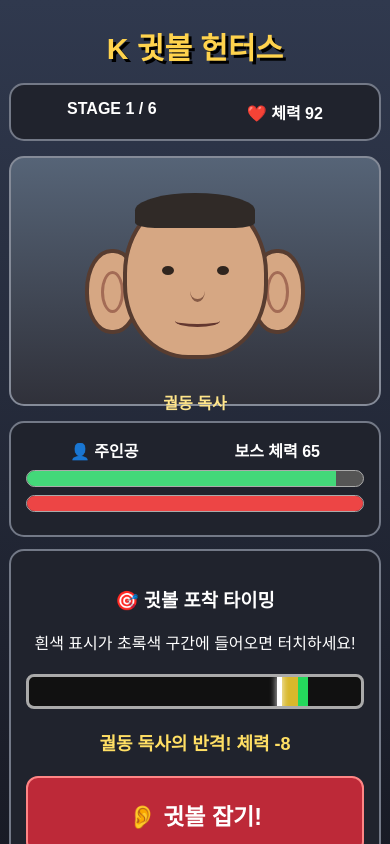
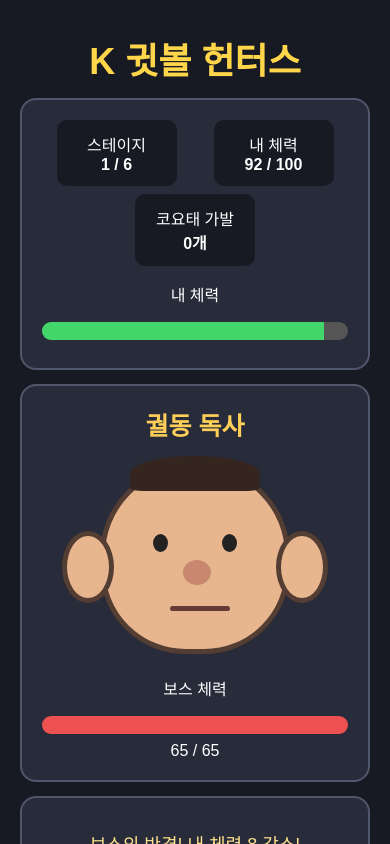
Before and after one commit to parkdaein/Guitbol, a plain HTML site: page index.html in a window 390 px wide. Both pictures are taken after a click on the button "게임 시작". Shown: the top 844 px of the page. Drawn offline with Linux system fonts and the light colour scheme.

Commit message:
Update index.html

```diff
--- a/index.html
+++ b/index.html
@@ -3,126 +3,86 @@
 <html lang="ko">
 <head>
 <meta charset="UTF-8">
-<meta name="viewport" content="width=device-width, initial-scale=1">
+<meta name="viewport" content="width=device-width, initial-scale=1.0">
 <title>K 귓볼 헌터스</title>
 <style>
 *{box-sizing:border-box}
 body{
   margin:0;background:#171923;color:white;
   font-family:Arial,"Malgun Gothic",sans-serif;
- text-align:center;user-select:none
+  text-align:center
 }
-#game{
- max-width:850px;min-height:100vh;margin:auto;padding:15px;
- background:linear-gradient(#30394e,#171923);
+#game{max-width:760px;margin:auto;padding:20px}
+h1{color:#ffd54a;font-size:36px;margin:12px 0}
+h2{color:#ffd54a}
+.panel{
+  background:#272b3a;border:2px solid #51576b;
+  border-radius:16px;padding:20px;margin:14px 0
 }
-h1{
- color:#ffd34d;font-size:clamp(30px,7vw,52px);
- text-shadow:3px 3px #000;margin:15px 0
+button{
+  border:0;border-radius:12px;padding:14px 20px;
+  font-size:17px;font-weight:bold;cursor:pointer;
+  margin:6px;background:#ffd54a;color:#222
 }
-h2{color:#ffd34d}
-button{
- border:2px solid #aaa;border-radius:12px;
- padding:14px 20px;font-size:17px;font-weight:bold;
- color:white;background:#424b61;cursor:pointer;
- touch-action:manipulation
-}
-button:disabled{opacity:.4}
-.primary{background:#bd2938;border-color:#ff8585;font-size:22px}
-.panel{
- background:#20232d;border:2px solid #737987;
- border-radius:15px;padding:15px;margin:12px 0
-}
-.hidden{display:none!important}
-.status{
- display:flex;justify-content:space-around;
- flex-wrap:wrap;gap:8px;font-weight:bold
-}
-.bar{
- height:17px;background:#555;border:1px solid #aaa;
- border-radius:20px;overflow:hidden;margin:8px 0
-}
-.fill{height:100%;background:#43d879;width:100%;transition:width .2s}
-.enemyfill{background:#ed4545}
-.arena{
- min-height:275px;background:linear-gradient(#566477,#30313a);
- border:2px solid #858b98;border-radius:15px;
- display:flex;align-items:center;justify-content:center;
- margin:15px 0;position:relative
-}
-.face{
- position:relative;width:220px;height:225px;
- display:flex;align-items:center;justify-content:center
-}
-.head{
- position:absolute;width:145px;height:165px;
- background:#d6a783;border:4px solid #573c30;
- border-radius:48% 48% 45% 45%;
- top:25px;z-index:2
+button:disabled{background:#666;color:#aaa;cursor:not-allowed}
+.hidden{display:none}
+.status{display:flex;justify-content:space-around;gap:8px;flex-wrap:wrap}
+.stat{background:#171923;padding:12px;border-radius:10px;min-width:120px}
+.bar{height:18px;background:#555;border-radius:20px;overflow:hidden;margin:8px 0}
+.fill{height:100%;width:100%;background:#42d66b;transition:width .2s}
+.enemyFill{background:#ed5151}
+#bossArea{padding:20px}
+#face{
+  position:relative;width:190px;height:190px;margin:22px auto;
+  background:#e7b58e;border:5px solid #543d32;border-radius:48% 48% 45% 45%;
 }
 .ear{
- position:absolute;width:55px;height:85px;
- background:#d6a783;border:4px solid #573c30;
- border-radius:48%;top:80px;z-index:1
+  position:absolute;top:62px;width:52px;height:72px;
+  background:#e7b58e;border:5px solid #543d32;border-radius:50%;
 }
-.ear.left{left:0}
-.ear.right{right:0}
-.inner{
- position:absolute;width:23px;height:42px;
- border:3px solid #a36b55;border-radius:50%;
- top:18px;left:12px
+.ear.left{left:-43px}
+.ear.right{right:-43px}
+.eye{
+  position:absolute;top:65px;width:15px;height:18px;
+  background:#222;border-radius:50%
 }
-.eye{
- position:absolute;top:68px;width:12px;height:9px;
- background:#30251e;border-radius:50%
-}
-.eye.left{left:35px}
-.eye.right{right:35px}
+.eye.left{left:48px}.eye.right{right:48px}
 .nose{
- position:absolute;left:63px;top:82px;
- width:15px;height:22px;border-bottom:3px solid #875b46;
- border-radius:50%
+  position:absolute;top:91px;left:78px;width:28px;height:25px;
+  background:#c98770;border-radius:50%
 }
 .mouth{
- position:absolute;left:48px;top:117px;
- width:45px;height:12px;border-bottom:3px solid #63372f;
- border-radius:50%
+  position:absolute;top:137px;left:65px;width:60px;height:5px;
+  background:#633b34;border-radius:10px
 }
 .hair{
- position:absolute;top:-5px;left:8px;width:120px;height:35px;
- background:#302a27;border-radius:60% 60% 20% 20%
+  position:absolute;top:-13px;left:25px;width:130px;height:35px;
+  background:#34251f;border-radius:50% 50% 10% 10%
 }
-.face-name{
- position:absolute;bottom:-20px;font-weight:bold;
- color:#ffe58a;z-index:4
+#bossName{font-size:25px;font-weight:bold;color:#ffcf58}
+#message{min-height:32px;color:#ffe28b;font-size:18px;margin:12px}
+#timingArea{margin:20px auto;max-width:420px}
+#gauge{
+  height:28px;background:#444;border-radius:20px;
+  position:relative;overflow:hidden;border:2px solid #aaa
 }
-.gauge{
- height:35px;background:#111;border:3px solid #aaa;
- border-radius:8px;position:relative;overflow:hidden;
- margin:20px 0
+#goodZone{
+  position:absolute;left:76%;width:15%;height:100%;
+  background:rgba(255,210,40,.5)
 }
-.good{
- position:absolute;left:76%;width:8%;height:100%;
- background:#d9b82b
+#perfectZone{
+  position:absolute;left:81%;width:4%;height:100%;
+  background:#35dc72
 }
-.perfect{
- position:absolute;left:81%;width:3%;height:100%;
- background:#25d85c
+#marker{
+  position:absolute;left:0%;top:0;width:5px;height:100%;
+  background:white;box-shadow:0 0 8px white
 }
-.marker{
- position:absolute;left:0;top:-2px;width:5px;height:35px;
- background:white;box-shadow:0 0 7px white
-}
-#message{
- min-height:35px;color:#ffdf64;font-weight:bold;
- font-size:18px;margin:12px
-}
-#touchButton{width:100%;padding:20px;font-size:23px}
-.reward{color:#ffe45b;font-size:24px;font-weight:bold}
-@media(max-width:500px){
- #game{padding:9px}
- .arena{min-height:250px}
-}
+#attackBtn{background:#ff6b58;color:white;font-size:21px}
+#itemBtn{background:#6bc7ff;color:#102d42}
+#cooldownText{font-size:14px;color:#aaa;min-height:20px}
+.itemInfo{color:#83d5ff;font-size:18px;font-weight:bold}
+.small{font-size:13px;color:#bbb}
 </style>
 </head>
 <body>
@@ -131,250 +91,385 @@ button:disabled{opacity:.4}
   <section id="titleScreen">
     <h1>K 귓볼 헌터스</h1>
     <div class="panel">
-<h2>귓볼의 전설이 시작된다</h2>
-<p>여섯 명의 강력한 보스가 기다리고 있습니다.</p>
-<p>타이밍에 맞춰 화면을 터치해 귓볼을 공략하세요!</p>
-<p>체력이 모두 소진되면 인사위원회에 회부됩니다.</p>
-<div style="font-size:65px">👂 🎯 👂</div>
+      <h2>귓볼을 사수하라!</h2>
+      <p>타이밍에 맞춰 귓볼을 공격하고<br>6명의 보스를 모두 제압하세요.</p>
+      <p>체력이 0이 되면 지콜로와의 면담이 시작됩니다.</p>
+      <button onclick="startGame()">게임 시작</button>
     </div>
-<button class="primary" onclick="startGame()">게임 시작</button>
   </section>
 
   <section id="battleScreen" class="hidden">
     <h1>K 귓볼 헌터스</h1>
-<div class="panel status">
-<span id="stageText">STAGE 1</span>
-<span>❤️ 체력 <span id="hpText">100</span></span>
+
+    <div class="panel">
+      <div class="status">
+        <div class="stat">스테이지<br><strong id="stageText">1 / 6</strong></div>
+        <div class="stat">내 체력<br><strong id="playerHpText">100 / 100</strong></div>
+        <div class="stat">코요태 가발<br><strong id="itemCount">0개</strong></div>
       </div>
 
-<div class="arena">
-<div>
-<div class="face">
-<div class="ear left"><div class="inner"></div></div>
-<div class="ear right"><div class="inner"></div></div>
-<div class="head">
+      <p>내 체력</p>
+      <div class="bar"><div id="playerHpBar" class="fill"></div></div>
+    </div>
+
+    <div class="panel" id="bossArea">
+      <div id="bossName">궐동 독사</div>
+      <div id="face">
         <div class="hair"></div>
+        <div class="ear left"></div>
+        <div class="ear right"></div>
         <div class="eye left"></div>
         <div class="eye right"></div>
         <div class="nose"></div>
         <div class="mouth"></div>
       </div>
-<div class="face-name" id="bossName">궐동 독사</div>
-</div>
-</div>
+      <p>보스 체력</p>
+      <div class="bar"><div id="bossHpBar" class="fill enemyFill"></div></div>
+      <div id="bossHpText">65 / 65</div>
     </div>
 
     <div class="panel">
-<div class="status">
-<span>👤 주인공</span>
-<span id="bossHpText">보스 체력</span>
+      <div id="message">타이밍에 맞춰 귓볼을 공격하세요!</div>
+      <div id="timingArea">
+        <div id="gauge">
+          <div id="goodZone"></div>
+          <div id="perfectZone"></div>
+          <div id="marker"></div>
         </div>
-<div class="bar"><div class="fill" id="playerBar"></div></div>
-<div class="bar"><div class="fill enemyfill" id="bossBar"></div></div>
+        <p class="small">초록색 구간: PERFECT / 노란색 구간: GOOD</p>
       </div>
 
-<div class="panel">
-<h3>🎯 귓볼 포착 타이밍</h3>
-<p>흰색 표시가 초록색 구간에 들어오면 터치하세요!</p>
-<div class="gauge">
-<div class="good"></div>
-<div class="perfect"></div>
-<div class="marker" id="marker"></div>
-</div>
-<div id="message">타이밍을 기다리세요!</div>
-<button id="touchButton" class="primary" onclick="attack()">👂 귓볼 잡기!</button>
+      <button id="attackBtn" onclick="attack()">귓볼 공격!</button>
+      <div id="cooldownText">공격 준비 완료</div>
+      <br>
+      <button id="itemBtn" onclick="useItem()">코요태 가발 사용</button>
+      <p class="itemInfo">보유 수량: <span id="itemCount2">0</span>개</p>
     </div>
   </section>
 
   <section id="clearScreen" class="hidden">
+    <div class="panel">
       <h1>STAGE CLEAR!</h1>
-<div class="panel">
-<h2 id="clearName">보스 격파!</h2>
-<p class="reward">보스의 귓볼을 제압했습니다!</p>
-<p id="clearText"></p>
+      <h2 id="clearBossName"></h2>
+      <p>보스를 제압했습니다!</p>
+      <p class="itemInfo">코요태 가발 3개를 획득했습니다.</p>
+      <button onclick="nextStage()">다음 스테이지</button>
     </div>
-<button class="primary" onclick="nextStage()">다음 스테이지</button>
   </section>
 
-<section id="gameOverScreen" class="hidden">
+  <section id="interviewScreen" class="hidden">
+    <div class="panel">
       <h1>GAME OVER</h1>
-<div class="panel">
-<div style="font-size:75px">📋</div>
-<h2>인사위원회 회부!</h2>
-<p>주인공의 체력이 모두 소진되었습니다.</p>
-<p>인사위원회에서 최종 처분을 기다리세요...</p>
+      <h2>지콜로와의 면담</h2>
+      <p>체력이 모두 소진되었습니다.</p>
+      <p>지콜로와의 면담을 피할 수 없습니다.</p>
+      <div style="font-size:70px;margin:20px">📋</div>
+      <p>지콜로: "잠깐 이야기 좀 하시죠."</p>
+      <button onclick="startGame()">다시 도전하기</button>
+      <button onclick="showTitle()">타이틀로</button>
     </div>
-<button class="primary" onclick="startGame()">재도전</button>
-<button onclick="showTitle()">타이틀로</button>
   </section>
 
   <section id="endingScreen" class="hidden">
+    <div class="panel">
       <h1>ALL CLEAR!</h1>
-<div class="panel">
-<div style="font-size:75px">🏆</div>
-<h2>전설의 귓볼 헌터!</h2>
-<p>여섯 명의 보스를 모두 제압했습니다.</p>
-<p>인사위원회 회부를 피했습니다!</p>
+      <h2>귓볼 헌터 마스터</h2>
+      <p>6명의 보스를 모두 제압했습니다!</p>
+      <p>전설의 귓볼 헌터가 되셨습니다.</p>
+      <div style="font-size:70px;margin:20px">🏆</div>
+      <button onclick="startGame()">다시 플레이</button>
+      <button onclick="showTitle()">타이틀로</button>
     </div>
-<button class="primary" onclick="startGame()">다시 플레이</button>
-<button onclick="showTitle()">타이틀로</button>
   </section>
 
 </div>
 
 <script>
-const bosses=[
- {name:"궐동 독사",hp:65,attack:8},
- {name:"곽영덕",hp:90,attack:11},
- {name:"탱크조종사",hp:120,attack:14},
- {name:"코요태",hp:155,attack:17},
- {name:"이용광",hp:195,attack:20},
- {name:"나우주",hp:245,attack:24}
+const bosses = [
+  {name:"궐동 독사", hp:65, attack:8},
+  {name:"곽영덕", hp:90, attack:11},
+  {name:"탱크조종사", hp:120, attack:14},
+  {name:"코요태", hp:155, attack:17},
+  {name:"이용광", hp:195, attack:20},
+  {name:"나우주", hp:245, attack:24}
 ];
 
-let stage=0;
-let playerHp=100;
-let bossHp=0;
-let marker=0;
-let direction=1;
-let scene="title";
-let gaugeTimer=null;
-let enemyTimer=null;
-let lastAttack=0;
+const MAX_HP = 100;
+const ATTACK_COOLDOWN = 1500;
+const ENEMY_ATTACK_INTERVAL = 2500;
+const HEAL_AMOUNT = 35;
 
-const $=id=>document.getElementById(id);
+let stage = 0;
+let playerHp = MAX_HP;
+let bossHp = 0;
+let bossMaxHp = 0;
+let items = 0;
 
-function screen(id){
- ["titleScreen","battleScreen","clearScreen",
-  "gameOverScreen","endingScreen"].forEach(x=>$(x).classList.add("hidden"));
- $(id).classList.remove("hidden");
-}
+let markerPosition = 0;
+let markerDirection = 1;
+let lastPlayerAttack = 0;
+let lastEnemyAttack = 0;
+let gameActive = false;
+let gaugeTimer = null;
+let enemyTimer = null;
+let cooldownTimer = null;
+let stageRewarded = [];
 
-function stopTimers(){
- clearInterval(gaugeTimer);
- clearInterval(enemyTimer);
- gaugeTimer=null;
- enemyTimer=null;
-}
-
-function showTitle(){
- stopTimers();
- scene="title";
- screen("titleScreen");
+function showScreen(id){
+  document.querySelectorAll("#game > section").forEach(el=>{
+    el.classList.add("hidden");
+  });
+  document.getElementById(id).classList.remove("hidden");
 }
 
 function startGame(){
- stopTimers();
- stage=0;
- playerHp=100;
+  clearTimers();
+
+  stage = 0;
+  playerHp = MAX_HP;
+  items = 0;
+  stageRewarded = [];
+  lastPlayerAttack = 0;
+  lastEnemyAttack = Date.now();
+
   loadStage();
 }
 
+function clearTimers(){
+  if(gaugeTimer) clearInterval(gaugeTimer);
+  if(enemyTimer) clearInterval(enemyTimer);
+  if(cooldownTimer) clearInterval(cooldownTimer);
+
+  gaugeTimer = null;
+  enemyTimer = null;
+  cooldownTimer = null;
+}
+
 function loadStage(){
- if(stage>=bosses.length){
-  scene="ending";
-  screen("endingScreen");
+  clearTimers();
+
+  const boss = bosses[stage];
+  bossHp = boss.hp;
+  bossMaxHp = boss.hp;
+  gameActive = true;
+
+  markerPosition = 0;
+  markerDirection = 1;
+  lastPlayerAttack = 0;
+  lastEnemyAttack = Date.now();
+
+  document.getElementById("stageText").textContent =
+    `${stage+1} / ${bosses.length}`;
+
+  document.getElementById("bossName").textContent = boss.name;
+  document.getElementById("message").textContent =
+    "타이밍에 맞춰 귓볼을 공격하세요!";
+
+  showScreen("battleScreen");
+  updateUI();
+
+  gaugeTimer = setInterval(moveMarker, 16);
+  enemyTimer = setInterval(enemyAttack, 100);
+}
+
+function moveMarker(){
+  if(!gameActive) return;
+
+  markerPosition += markerDirection * 1.25;
+
+  if(markerPosition >= 100){
+    markerPosition = 100;
+    markerDirection = -1;
+  }
+  if(markerPosition <= 0){
+    markerPosition = 0;
+    markerDirection = 1;
+  }
+
+  document.getElementById("marker").style.left =
+    markerPosition + "%";
+}
+
+function attack(){
+  if(!gameActive) return;
+
+  const now = Date.now();
+  const remaining = ATTACK_COOLDOWN - (now - lastPlayerAttack);
+
+  if(remaining > 0){
+    document.getElementById("message").textContent =
+      "아직 귓볼 공격 쿨타임입니다!";
     return;
   }
 
- bossHp=bosses[stage].hp;
- marker=0;
- direction=1;
- lastAttack=Date.now();
+  lastPlayerAttack = now;
 
- scene="battle";
- $("stageText").textContent=`STAGE ${stage+1} / 6`;
- $("bossName").textContent=bosses[stage].name;
- $("message").textContent="귓볼을 노리세요!";
- updateUI();
- screen("battleScreen");
+  let damage = 4;
+  let result = "MISS";
 
- gaugeTimer=setInterval(moveGauge,20);
- enemyTimer=setInterval(enemyAttack,500);
+  if(markerPosition >= 81 && markerPosition <= 85){
+    damage = 25;
+    result = "PERFECT!";
+  }
+  else if(markerPosition >= 76 && markerPosition <= 90){
+    damage = 13;
+    result = "GOOD!";
   }
 
-function moveGauge(){
- marker+=direction*0.9;
- if(marker>=100){marker=100;direction=-1;}
- if(marker<=0){marker=0;direction=1;}
- $("marker").style.left=marker+"%";
+  bossHp = Math.max(0, bossHp - damage);
+
+  document.getElementById("message").textContent =
+    `${result} 귓볼 공격 성공! 보스에게 ${damage} 데미지!`;
+
+  updateUI();
+  updateCooldown();
+
+  if(bossHp <= 0){
+    stageClear();
+  }
 }
 
-function attack(){
- if(scene!=="battle")return;
+function updateCooldown(){
+  if(cooldownTimer) clearInterval(cooldownTimer);
 
- const now=Date.now();
- if(now-lastAttack<450)return;
- lastAttack=now;
-
- let damage=0;
- let result="MISS!";
-
- if(marker>=81&&marker<=84){
-  damage=25;
-  result="PERFECT! 귓볼 정확히 포착!";
- }else if(marker>=76&&marker<=90){
-  damage=13;
-  result="GOOD! 귓볼 공격 성공!";
- }else{
-  damage=4;
-  result="MISS! 귓볼을 놓쳤습니다!";
+  cooldownTimer = setInterval(()=>{
+    if(!gameActive){
+      clearInterval(cooldownTimer);
+      return;
     }
 
- bossHp=Math.max(0,bossHp-damage);
- $("message").textContent=`${result} 보스에게 ${damage} 데미지!`;
- updateUI();
+    const remaining =
+      ATTACK_COOLDOWN - (Date.now() - lastPlayerAttack);
 
- if(bossHp<=0)stageClear();
+    const btn = document.getElementById("attackBtn");
+    const text = document.getElementById("cooldownText");
+
+    if(remaining <= 0){
+      btn.disabled = false;
+      text.textContent = "공격 준비 완료";
+      clearInterval(cooldownTimer);
+    }else{
+      btn.disabled = true;
+      text.textContent =
+        `공격 쿨타임: ${(remaining/1000).toFixed(1)}초`;
+    }
+  }, 50);
 }
 
 function enemyAttack(){
- if(scene!=="battle")return;
- if(Date.now()-lastAttack<2500)return;
+  if(!gameActive) return;
 
- lastAttack=Date.now();
- const damage=bosses[stage].attack;
- playerHp=Math.max(0,playerHp-damage);
+  const now = Date.now();
 
- $("message").textContent=
-  `${bosses[stage].name}의 반격! 체력 -${damage}`;
+  if(now - lastEnemyAttack < ENEMY_ATTACK_INTERVAL) return;
+
+  lastEnemyAttack = now;
+
+  const damage = bosses[stage].attack;
+  playerHp = Math.max(0, playerHp - damage);
+
+  document.getElementById("message").textContent =
+    `보스의 반격! 내 체력 ${damage} 감소!`;
 
   updateUI();
 
- if(playerHp<=0)gameOver();
+  if(playerHp <= 0){
+    gameOver();
+  }
+}
+
+function useItem(){
+  if(!gameActive) return;
+
+  if(items <= 0){
+    document.getElementById("message").textContent =
+      "사용할 코요태 가발이 없습니다!";
+    return;
+  }
+
+  if(playerHp >= MAX_HP){
+    document.getElementById("message").textContent =
+      "체력이 이미 가득 찼습니다!";
+    return;
+  }
+
+  items--;
+
+  const before = playerHp;
+  playerHp = Math.min(MAX_HP, playerHp + HEAL_AMOUNT);
+  const recovered = playerHp - before;
+
+  document.getElementById("message").textContent =
+    `코요태 가발 사용! 체력 ${recovered} 회복!`;
+
+  updateUI();
 }
 
 function updateUI(){
- $("hpText").textContent=playerHp;
- $("bossHpText").textContent=`보스 체력 ${bossHp}`;
- $("playerBar").style.width=playerHp+"%";
- $("bossBar").style.width=
-  Math.max(0,bossHp/bosses[stage].hp*100)+"%";
+  document.getElementById("playerHpText").textContent =
+    `${playerHp} / ${MAX_HP}`;
+
+  document.getElementById("playerHpBar").style.width =
+    (playerHp / MAX_HP * 100) + "%";
+
+  document.getElementById("bossHpText").textContent =
+    `${bossHp} / ${bossMaxHp}`;
+
+  document.getElementById("bossHpBar").style.width =
+    (bossHp / bossMaxHp * 100) + "%";
+
+  document.getElementById("itemCount").textContent =
+    items + "개";
+
+  document.getElementById("itemCount2").textContent =
+    items;
+
+  document.getElementById("attackBtn").disabled =
+    !gameActive || (Date.now() - lastPlayerAttack < ATTACK_COOLDOWN);
+
+  document.getElementById("itemBtn").disabled =
+    !gameActive || items <= 0 || playerHp >= MAX_HP;
 }
 
 function stageClear(){
- if(scene!=="battle")return;
- stopTimers();
- scene="clear";
+  if(!gameActive) return;
 
- $("clearName").textContent=`${bosses[stage].name} 격파!`;
- $("clearText").textContent=
-  stage===5
-  ?"최종 보스를 쓰러뜨렸습니다!"
-  :`다음 상대는 ${bosses[stage+1].name}입니다!`;
+  gameActive = false;
+  clearTimers();
 
- screen("clearScreen");
+  // 각 스테이지 클리어 시 코요태 가발 3개 지급
+  if(!stageRewarded[stage]){
+    items += 3;
+    stageRewarded[stage] = true;
+  }
+
+  document.getElementById("clearBossName").textContent =
+    bosses[stage].name;
+
+  showScreen("clearScreen");
 }
 
 function nextStage(){
+  if(stage >= bosses.length - 1){
+    clearTimers();
+    showScreen("endingScreen");
+    return;
+  }
+
   stage++;
   loadStage();
 }
 
 function gameOver(){
- stopTimers();
- scene="gameover";
- screen("gameOverScreen");
+  gameActive = false;
+  clearTimers();
+  showScreen("interviewScreen");
+}
+
+function showTitle(){
+  clearTimers();
+  gameActive = false;
+  showScreen("titleScreen");
 }
 </script>
 </body>
```
Lines whose indentation alone changed are shown as unchanged.
